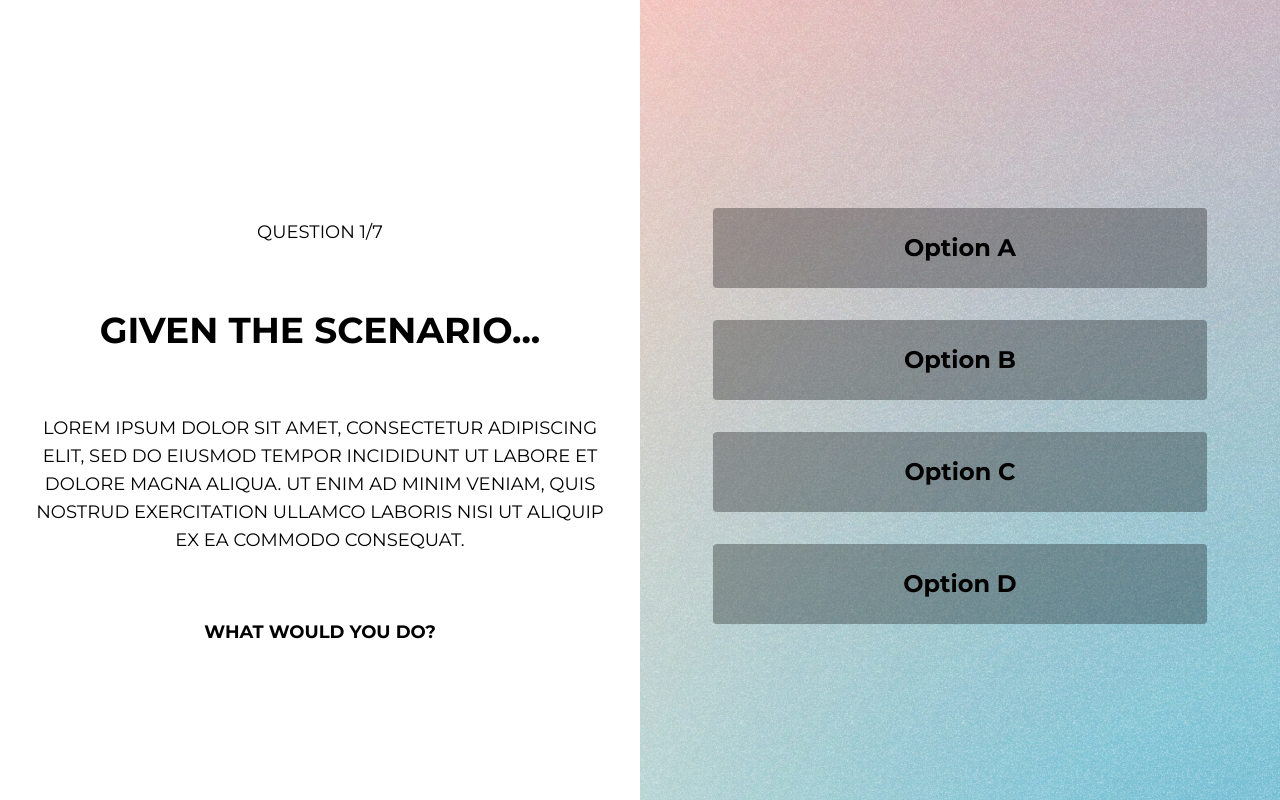
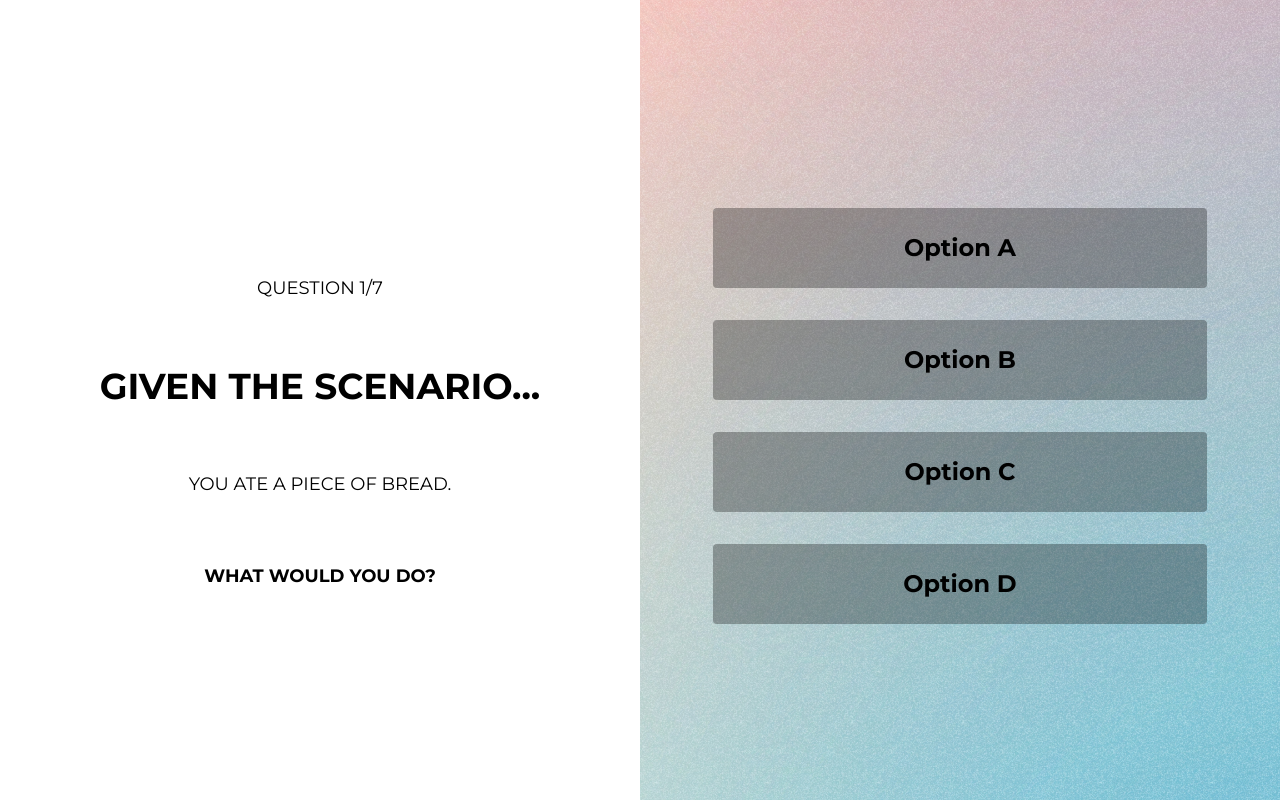
Before and after one commit to zteo0009/FIT4003-interactiveAI, a React (Create React App) app in the folder interactiveai/: page /questions in a window 1280 px wide. Built offline with nearby package versions, Linux system fonts and the light colour scheme.

Commit message:
Array implementation for questions + passing to child as prop

```diff
--- a/interactiveai/src/components/Question.js
+++ b/interactiveai/src/components/Question.js
@@ -2,9 +2,9 @@ function Question(props) {
     return (
         <div className="min-h-screen text-black" style={{ display: 'flex', alignItems: 'center' }}>
             <main className="container mx-auto px-6 pt-16 flex-1 text-center">
-                <h2 className="text-lg md:text-lg lg:text-lg uppercase mb-16">Question 1/7</h2>
+                <h2 className="text-lg md:text-lg lg:text-lg uppercase mb-16">Question {props.question.questionno}/7</h2>
                 <h1 className="text-3xl md:text-6xl lg:text-4xl uppercase font-bold mb-16">Given the scenario...</h1>
-                <h2 className="text-lg md:text-lg lg:text-lg uppercase mb-16">Lorem ipsum dolor sit amet, consectetur adipiscing elit, sed do eiusmod tempor incididunt ut labore et dolore magna aliqua. Ut enim ad minim veniam, quis nostrud exercitation ullamco laboris nisi ut aliquip ex ea commodo consequat.</h2>
+                <h2 className="text-lg md:text-lg lg:text-lg uppercase mb-16">{props.question.scenario}</h2>
                 <h1 className="text-lg md:text-lg lg:text-lg uppercase font-bold">What would you do?</h1>
             </main>
         </div>
--- a/interactiveai/src/components/QuizOptions.js
+++ b/interactiveai/src/components/QuizOptions.js
@@ -1,4 +1,4 @@
-function QuizOptions() {
+function QuizOptions(props) {
     return (
         <div className="min-h-screen text-black" style={{ display: 'flex', alignItems: 'center' }}>
             <main className="container mx-auto px-6 pt-16 flex-1 text-center">
--- a/interactiveai/src/views/Questions.js
+++ b/interactiveai/src/views/Questions.js
@@ -1,14 +1,40 @@
-import React from 'react'
+import React, {useState} from "react";
 import Question from '../components/Question'
 import QuizOptions from '../components/QuizOptions'
 
 const Questions = () => {
+
+  const questions = [
+		{
+      questionno: 1,
+			scenario: 'You ate a piece of bread.',
+			answerOptions: [
+				{ answerText: 'Be full', isCorrect: false },
+				{ answerText: 'Be happy', isCorrect: false },
+				{ answerText: 'Be sad', isCorrect: false },
+				{ answerText: 'Die', isCorrect: true },
+			],
+		},
+		{
+      questionno: 2,
+			scenario: 'Who is CEO of Tesla?',
+			answerOptions: [
+				{ answerText: 'Jeff Bezos', isCorrect: false },
+				{ answerText: 'Elon Musk', isCorrect: true },
+				{ answerText: 'Bill Gates', isCorrect: false },
+				{ answerText: 'Tony Stark', isCorrect: false },
+			],
+		},
+	];
+
+  const [currentQuestion, setCurrentQuestion] = useState(0);
+
   return (
     <React.Fragment>
       <section>
         <div className='w-screen h-screen grid grid-rows-2 text-black text-4xl md:grid-cols-2'>
           <div className=' w-full h-full bg-white centered md:h-screen'>
-            <Question />
+            <Question question={questions[currentQuestion]}/>
           </div>
 
           {/* page 2 */}
```
